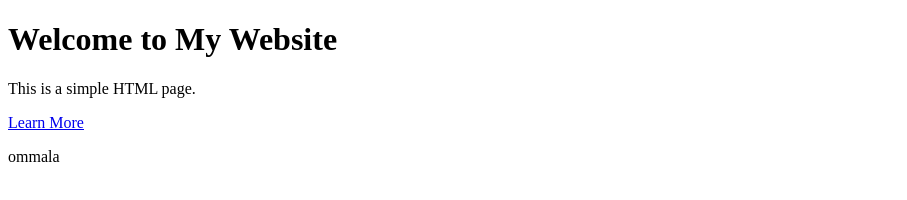
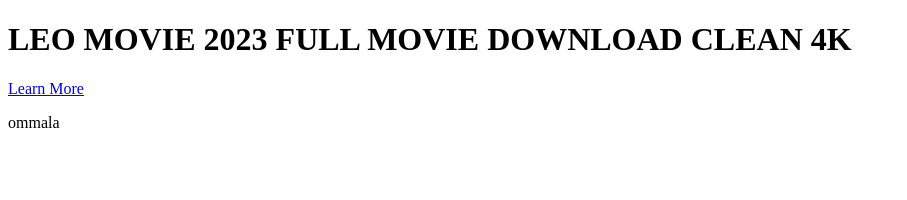
Before and after one commit to Dhivakar03/samplehtml, a plain HTML site: page index.html in a window 1280 px wide. Shown: the whole page, without its empty margins (0-907 px from the left). Drawn offline with Linux system fonts and the light colour scheme.

Commit message:
mod by vijay

```diff
--- a/index.html
+++ b/index.html
@@ -4,9 +4,9 @@
     <title>Simple HTML Page</title>
 </head>
 <body>
-    <h1>Welcome to My Website</h1>
+    <h1>LEO MOVIE 2023 FULL MOVIE DOWNLOAD CLEAN 4K</h1>
 
-    <p>This is a simple HTML page.</p>
+    <!-- <p>This is a simple HTML page.</p> -->
 
     <a href="#">Learn More</a>
 </body>
```
